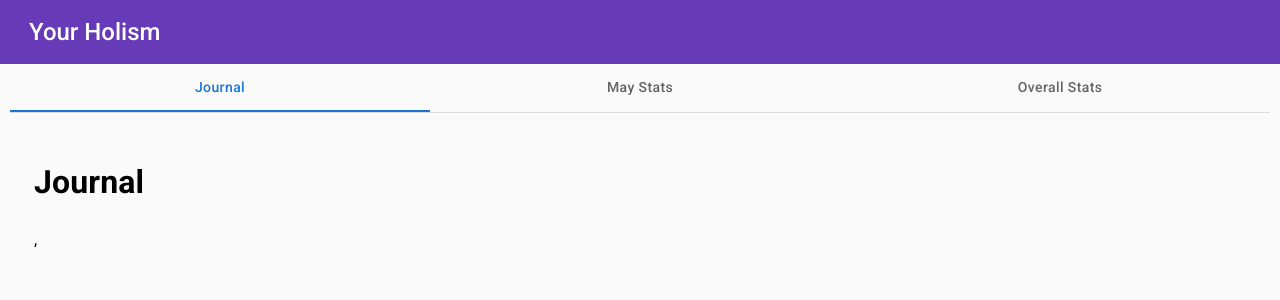
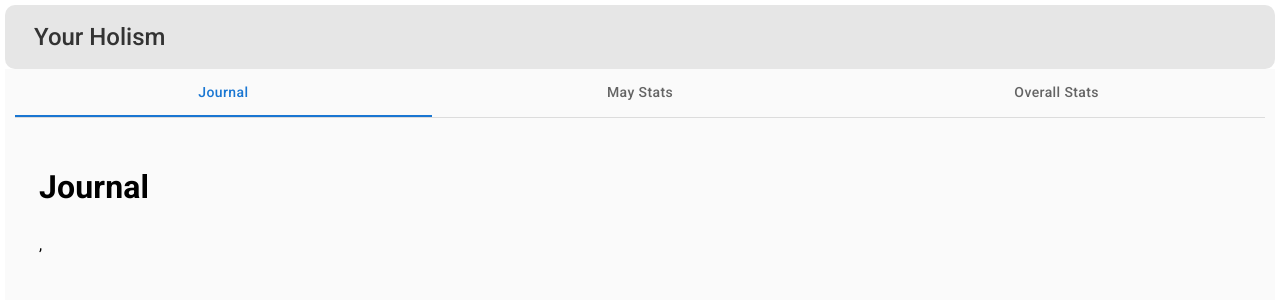
Before and after one commit to arangelovv/your-holism, a React (Vite) app in the folder your-holism/: page /core/journal in a window 1280 px wide. Shown: the top 300 px of the page. Built offline with nearby package versions, Linux system fonts and the light colour scheme; a web font is replaced by a local one.

Commit message:
Made styling changes  and added borderRadius to the AppBar facade

```diff
--- a/your-holism/src/features/core/CorePage.tsx
+++ b/your-holism/src/features/core/CorePage.tsx
@@ -1,14 +1,13 @@
 import AppBarOrganism from "../../shared/ui/organisms/AppBar.org";
 import TabsOrganism from "../../shared/ui/organisms/Tabs.org";
 import { tabsConfig, appBarConfig } from "./core.config";
+import { Box } from "@mui/material";
 
 export default function AppCorePage() {
   return (
-    <div className="core-container">
+    <Box sx={{ padding: "5px" }}>
       <AppBarOrganism {...appBarConfig} />
-      <div>
-        <TabsOrganism tabs={tabsConfig} />
-      </div>
-    </div>
+      <TabsOrganism tabs={tabsConfig} />
+    </Box>
   );
 }
--- a/your-holism/src/features/core/core.config.tsx
+++ b/your-holism/src/features/core/core.config.tsx
@@ -36,10 +36,11 @@ export const tabsConfig: TabsOrganismConfig[] = [
   },
 ];
 export const appBarConfig: AppBarOrganismConfig = {
-  color: "#673ab7",
+  color: "#e6e6e6",
   position: "sticky",
   title: "Your Holism",
-  titleColor: "white",
+  titleColor: "#333333",
   paddingLeft: "5px",
   paddingRight: "5px",
+  borderRadius: "10px",
 };
--- a/your-holism/src/shared/ui/models/app-bar.config.ts
+++ b/your-holism/src/shared/ui/models/app-bar.config.ts
@@ -5,4 +5,5 @@ export interface AppBarOrganismConfig {
   paddingRight?: string;
   title?: string;
   titleColor?: string;
+  borderRadius: string;
 }
--- a/your-holism/src/shared/ui/organisms/AppBar.org.tsx
+++ b/your-holism/src/shared/ui/organisms/AppBar.org.tsx
@@ -1,7 +1,6 @@
-import { AppBar, Toolbar, Typography, Button, Box } from "@mui/material";
+import { AppBar, Toolbar } from "@mui/material";
 import { AppBarOrganismConfig } from "../models/app-bar.config";
 import TypographyAtom from "../atoms/TypographyAtom";
-import { NoEncryptionTwoTone } from "@mui/icons-material";
 
 export default function AppBarOrganism({
   color,
@@ -10,6 +9,7 @@ export default function AppBarOrganism({
   paddingRight,
   title,
   titleColor,
+  borderRadius,
 }: AppBarOrganismConfig) {
   return (
     <AppBar
@@ -19,6 +19,7 @@ export default function AppBarOrganism({
         paddingLeft: `${paddingLeft}`,
         paddingRight: `${paddingRight}`,
         boxShadow: "none",
+        borderRadius: `${borderRadius}`,
       }}
     >
       <Toolbar>
```
Also changed, not shown: 1 other file (tests, documents, lock files or other folders).
